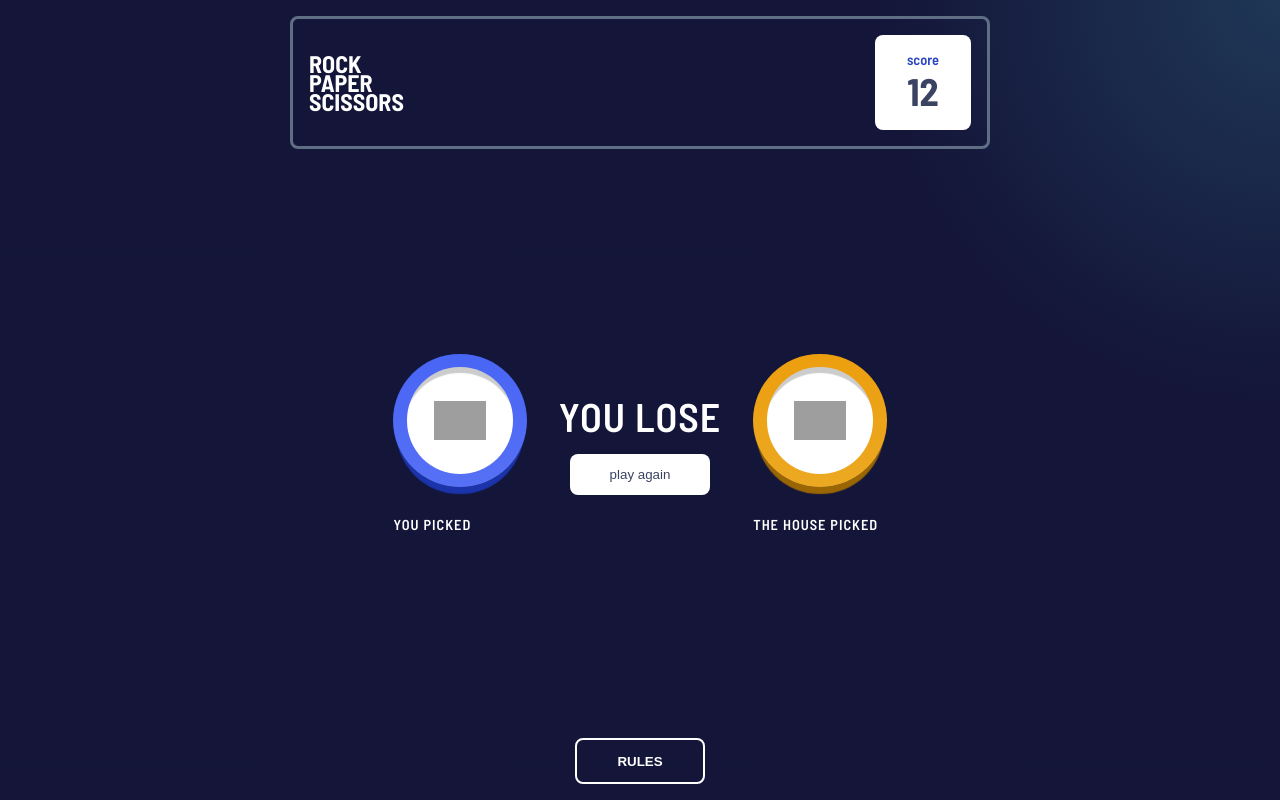
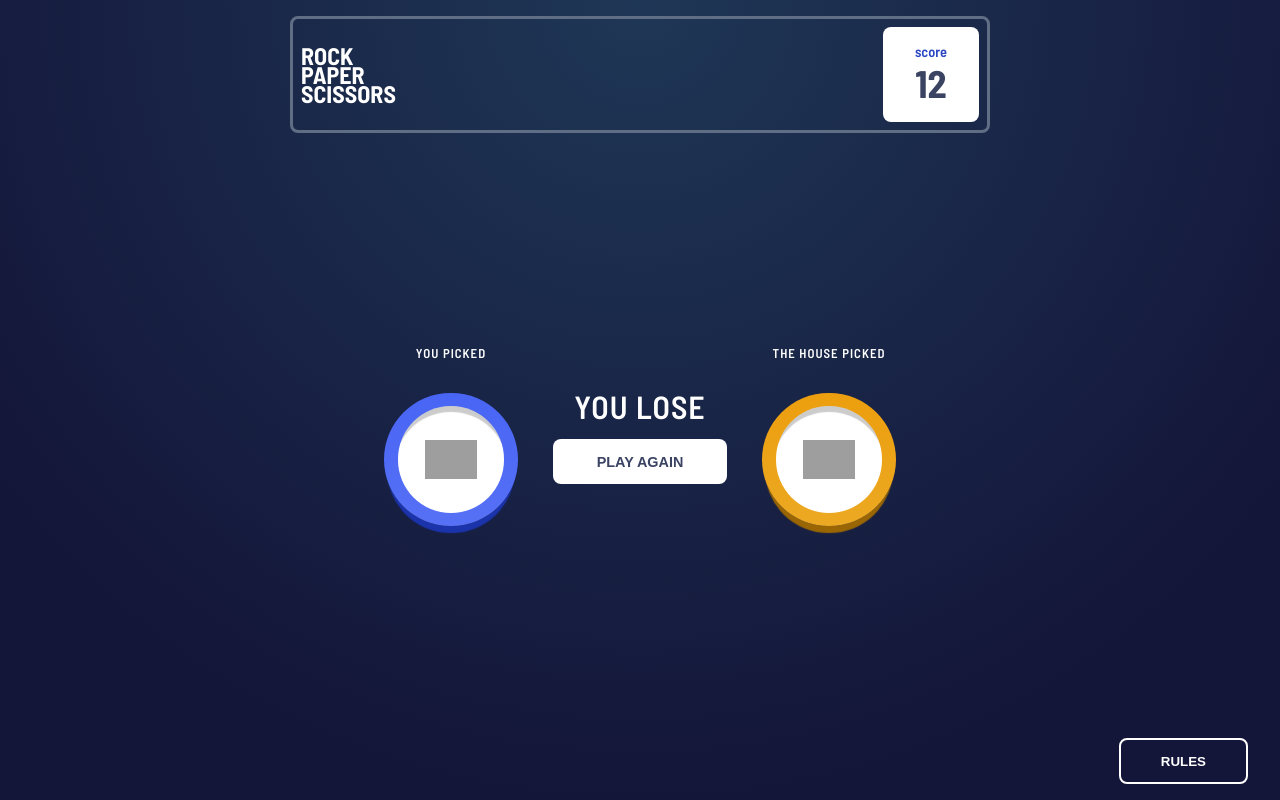
Before and after one commit to alfredthompsonOvie/rock-paper-scissors, a Vue app: page / in a window 1280 px wide. Both pictures are taken after a click on the button 531 px from the left and 361 px from the top of the page. Built offline with nearby package versions, Linux system fonts and the light colour scheme; grey boxes are pictures that could not be loaded.

Commit message:
complete css for yourDestiny section and playAgain logic

```diff
--- a/src/assets/main.css
+++ b/src/assets/main.css
@@ -14,6 +14,8 @@
 
 	/* ### Background */
 	--RadialGradient: hsl(214, 47%, 23%), hsl(237, 49%, 15%);
+	--circle1: hsl(214, 47%, 23%);
+	--circle2: hsl(237, 49%, 15%);
 
 	--fw-medium: 600;
 	--fw-bold: 700;
@@ -41,7 +43,7 @@ img {
   height: auto;
 }
 main {
-  background-image: radial-gradient(25em at 100% 0%, var(--RadialGradient));
+  background-image: radial-gradient(50em at 50% 0%, var(--RadialGradient));
   min-height: 100vh;
   padding: 1em;
 	display: flex;
@@ -134,14 +136,45 @@ main {
 .btn:active .btn--imgContainer {
 	box-shadow: none;
 }
-.weapon {
+.weaponImg {
 	width: clamp(2.3em, 10vw + 1em, 3.9em);
 }
 .yourDestiny {
+	display: grid;
+	grid-template-columns: repeat(2, 1fr);
+	grid-template-rows: repeat(2, auto);
+	gap: 2em;
+	row-gap: 3.5em;
+	/* border: 1px solid; */
+}
+.selectedWeapon {
 	display: flex;
-	justify-content: center;
+	flex-direction: column;
+	gap: 2em;
 	align-items: center;
-	gap: 2em;
+}
+.player {
+	grid-column: 1;
+	grid-row: 1;
+}
+.Ai {
+	grid-column: 2;
+	grid-row: 1;
+	/* background-image: radial-gradient(25em at 100% 0%, var(--RadialGradient)); */
+}
+
+/* .winner .bg {
+	position: absolute;
+	top: 0;
+	left: 0;
+	width: 40em;
+	height: 40em;
+	border-radius: 50%;
+	background-image: repeating-radial-gradient(circle, var(--circle2) 0, var(--circle1) 6em, var(--circle2) .1em, var(--circle1) .1em);
+}	 */
+.results {
+	grid-column: 1/-1;
+	grid-row: 2;
 }
 .yourDestiny p {
 	text-transform: uppercase;
@@ -149,9 +182,23 @@ main {
 	color: #fff;
 	letter-spacing: 1px;
 }
-.player--choice, .Ai--choice {
+/* .player--choice, .Ai--choice {
 	font-size: .9rem;
 	margin-top: 2em;
+} */
+
+/* .selectedWeapon::before {
+	content: "";
+	position: absolute;
+	top: 0;
+	left: 0;
+	width: 100%;
+	height: 100%;
+
+	background-image: repeating-radial-gradient(circle, var(--circle1) 0, var(--circle2) 1em, var(--circle1) 1em, var(--circle2) 2em);
+} */
+.selectedWeapon p {
+	font-size: .8rem;
 }
 .results {
 	text-align: center;
@@ -165,6 +212,9 @@ p.resultDeclaration {
 	padding: 1em 3em;
 	margin-top: 1em;
 	border-radius: 8px;
+	text-transform: uppercase;
+	font-weight: var(--fw-medium);
+	font-size: .9rem;
 
 }
 @media (min-width: 375px) {
@@ -185,3 +235,42 @@ p.resultDeclaration {
 		width: initial;
 	} */
 }
+@media (min-width: 600px) {
+	main {
+		padding-inline: 2em;
+	}
+	.yourDestiny {
+		display: grid;
+		grid-template-columns: repeat(3, 1fr);
+		grid-template-rows: auto;
+		gap: 1em;
+		row-gap: 0em;
+		align-items: center;
+	}
+	.Ai {
+		grid-column: 3;
+		grid-row: 1;
+	}
+	.results {
+		grid-column: 2;
+		grid-row: 1;
+	}
+	.selectedWeapon {
+		flex-direction: column-reverse;
+	}
+	p.resultDeclaration {
+		font-size: 2rem;
+	}
+	.btn--rules {
+		/* border: 2px solid var(--HeaderOutline); */
+		border: 2px solid #fff;
+		padding: 1em 3em;
+		text-transform: uppercase;
+		color: #fff;
+		border-radius: 8px;
+		font-weight: var(--fw-medium);
+		/* text-align: right; */
+
+		margin-left: auto;
+	}
+}
--- a/src/components/ScoreBoard.vue
+++ b/src/components/ScoreBoard.vue
@@ -18,7 +18,7 @@
 
 <style scoped>
 .scoreBoard {
-  padding: 1em;
+  padding: .5em;
   border: 3px solid var(--HeaderOutline);
   max-width: 700px;
   width: 100%;
--- a/src/components/TriangleArena.vue
+++ b/src/components/TriangleArena.vue
@@ -7,7 +7,7 @@
 			ref="paper"
 			>
 				<span class="btn--imgContainer">
-					<img src="@/assets/images/icon-paper.svg" alt="paper" class="weapon"/>
+					<img src="@/assets/images/icon-paper.svg" alt="paper" class="weaponImg"/>
 				</span>
 			</button>
 
@@ -17,7 +17,7 @@
 			ref="scissors"
 			>
 				<span class="btn--imgContainer">
-					<img src="@/assets/images/icon-scissors.svg" alt="paper" class="weapon"/>
+					<img src="@/assets/images/icon-scissors.svg" alt="paper" class="weaponImg"/>
 				</span>
 			</button>
 
@@ -27,13 +27,12 @@
 			ref="rock"
 			>
 				<span class="btn--imgContainer">
-					<img src="@/assets/images/icon-rock.svg" alt="paper" class="weapon"/>
+					<img src="@/assets/images/icon-rock.svg" alt="paper" class="weaponImg"/>
 				</span>
 			</button>
 		</div>
 		<div class="yourDestiny" v-else>
-			<!-- display flex jcc gap3em -->
-			<section class="player">
+			<section class="player selectedWeapon winner">
 				<button
 				class="btn"
 				:class="`btn--${playerChoice}`"
@@ -41,22 +40,23 @@
 				ref="paper"
 				>
 					<span class="btn--imgContainer">
-						<img :src="`${getImage(playerChoice)}`" alt="paper" class="weapon"/>
+						<img :src="`${getImage(playerChoice)}`" alt="paper" class="weaponImg"/>
 					</span>
 				</button>
 				<p class="player--choice">You Picked</p>
+				<!-- <div class="bg"></div> -->
 			</section>
 
 			<section class="results">
 				<p class="resultDeclaration">you {{ result }}</p>
 				<button
 				type="button"
-				@click.prevent=""
+				@click.prevent="playAgain"
 				class="btn--reset"
 				>play again</button>
 			</section>
 
-			<section class="Ai">
+			<section class="Ai selectedWeapon">
 				<button
 				class="btn"
 				:class="`btn--${computerChoice}`"
@@ -64,13 +64,11 @@
 				ref="scissors"
 				>
 					<span class="btn--imgContainer">
-						<img :src="`${getImage(computerChoice)}`" alt="paper" class="weapon"/>
+						<img :src="`${getImage(computerChoice)}`" alt="paper" class="weaponImg"/>
 					</span>
 				</button>
 				<p class="Ai--choice">The House Picked</p>
 			</section>
-
-
 		</div>
 	</section>
 </template>
@@ -128,6 +126,11 @@ const declareWinner = (weapon) => {
 function getImage(name) {
 	return new URL(`/src/assets/images/icon-${name}.svg`, import.meta.url).href
 }
+const playAgain = () => {
+	isWeaponSelected.value = false;
+	playerChoice.value = '';
+	computerChoice.value = '';
+}
 </script>
 
 <style scoped></style>
```
Also changed, not shown: src/components/triangleArena/ShowResults.vue (added, +56 -0 lines).
